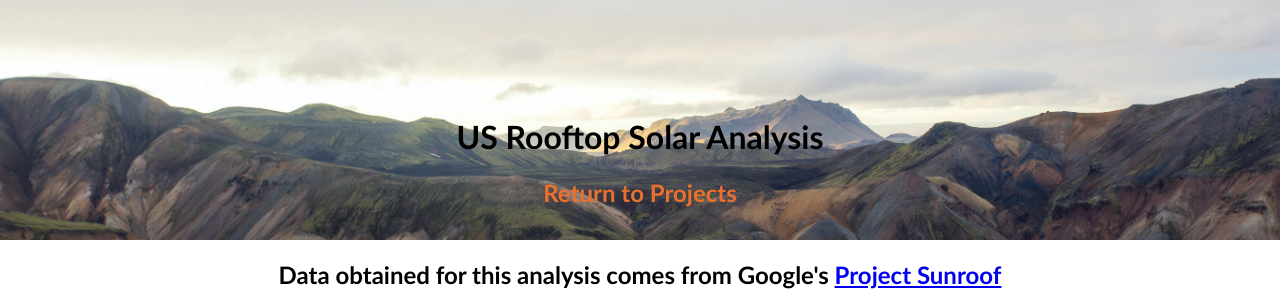
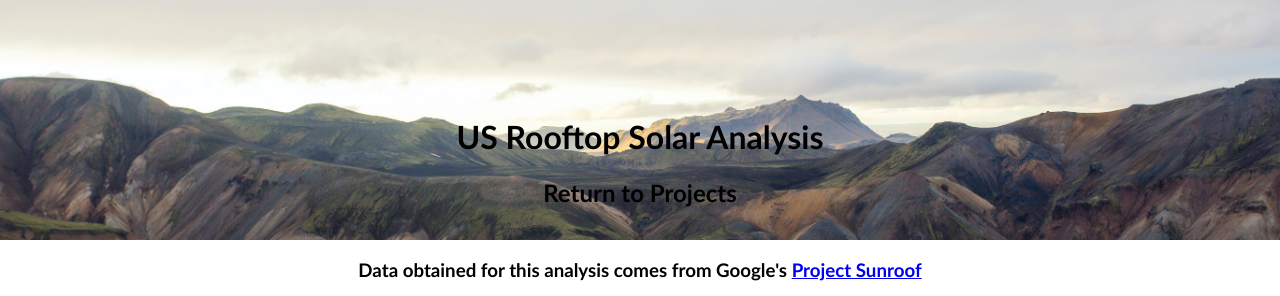
Before and after one commit to jackseagrist/Project_Rooftop_Solar, a Django app: page / in a window 1280 px wide. Shown: the top 296 px of the page. Run offline with Django 3.2, Linux system fonts and the light colour scheme.

Commit message:
Updated html: less scrolling, text color, and new tableau viz

```diff
--- a/templates/index.html
+++ b/templates/index.html
@@ -7,7 +7,7 @@
   }
   body {
     display: flex;
-    min-height: 50vh;
+    min-height: 20vh;
     flex-direction: row;
     margin: 0;
   }
@@ -26,7 +26,7 @@
   }
   .content > article {
     flex: 4;
-    min-height: 60vh;
+    min-height: 20vh;
   }
   header {
       background-image: {% static "/images/home-bg.jpg" %};
@@ -63,7 +63,7 @@
           <div class="header2-inside">
               <header>
                   <h1 style="font-family:Calibri;text-align:center;color:black;"> US Rooftop Solar Analysis</h1>
-                  <h2 style="text-align:center"><a href="https://www.jackseagrist.com/projects" style="font-family:Calibri;text-align:center;color:#eb702d;text-decoration:none;">Return to Projects</a></h2>
+                  <h2 style="text-align:center"><a href="https://www.jackseagrist.com/projects" style="font-family:Calibri;text-align:center;color:black;text-decoration:none;">Return to Projects</a></h2>
               </header>
           </div>
       </div>
@@ -71,8 +71,8 @@
 
     <main>
         <center>
-            <h2 style="text-align:center;font-family:Calibri">Data obtained for this analysis comes from Google's <a href="https://www.google.com/get/sunroof">Project Sunroof</a></h2>
-            <iframe src="https://public.tableau.com/views/Project_Sunroof_Solar_Analysis/Dashboard1?:language=en&:display_count=y&publish=yes&:origin=viz_share_link&publish=no&:showVizHome=no" width="1004" height="1269" frameborder="0" style="vertical-align:bottom"></iframe>
+            <h3 style="text-align:center;font-family:Calibri">Data obtained for this analysis comes from Google's <a href="https://www.google.com/get/sunroof">Project Sunroof</a></h3>
+            <iframe src="https://public.tableau.com/views/Project_Sunroof_Solar_Analysis/Dashboard1?:language=en&:display_count=y&:origin=viz_share_link&publish=no&:showVizHome=no" width="1004" height="1269" frameborder="0" style="vertical-align:bottom"></iframe>
         </center>
     </main>
 
```
